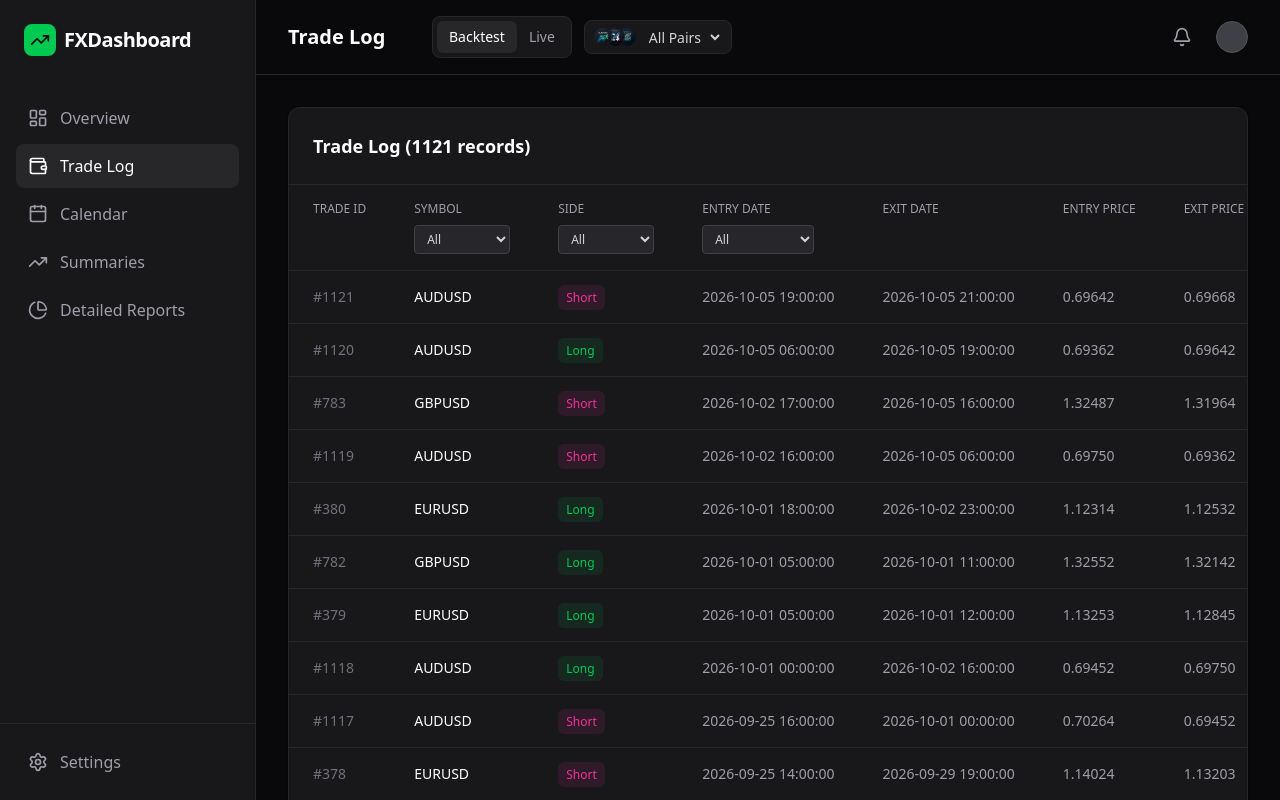
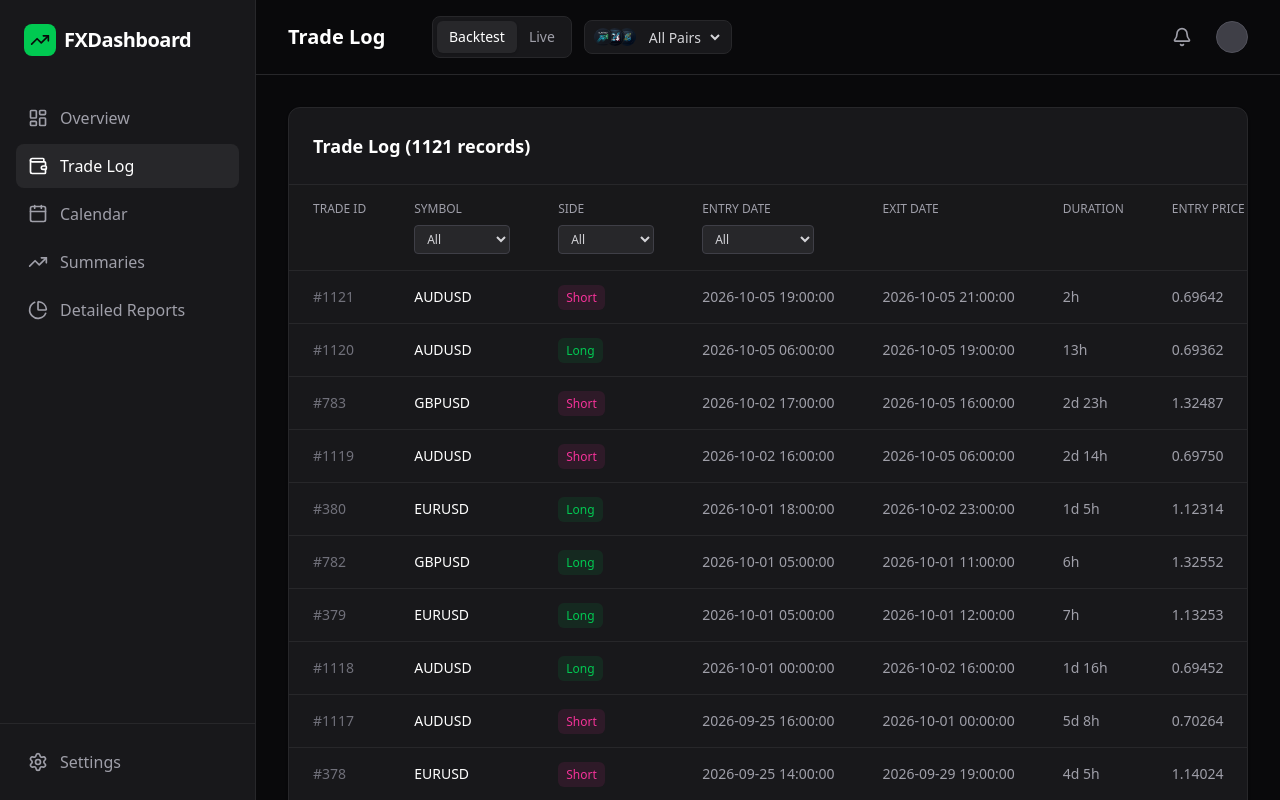
Before and after one commit to PostWorkCulture/FXDashboard, a Next.js app in the folder frontend/: page /trades in a window 1280 px wide. Built offline with nearby package versions, Linux system fonts and the light colour scheme.

Commit message:
Feature: Add nice Duration formatting to Trade log table and slide-out panel

```diff
--- a/frontend/src/app/trades/page.tsx
+++ b/frontend/src/app/trades/page.tsx
@@ -92,6 +92,7 @@ export default function TradesPage() {
                     </div>
                   </th>
                   <th className="px-6 py-4 font-medium align-top">Exit Date</th>
+                  <th className="px-6 py-4 font-medium align-top">Duration</th>
                   <th className="px-6 py-4 font-medium align-top">Entry Price</th>
                   <th className="px-6 py-4 font-medium align-top">Exit Price</th>
                   <th className="px-6 py-4 font-medium text-right align-top">P&L</th>
@@ -115,6 +116,13 @@ export default function TradesPage() {
                     </td>
                     <td className="px-6 py-4 text-zinc-400">{trade.entry_time.split(".")[0]}</td>
                     <td className="px-6 py-4 text-zinc-400">{trade.exit_time.split(".")[0]}</td>
+                    <td className="px-6 py-4 text-zinc-400">
+                      {trade.duration_hours ? (
+                        trade.duration_hours >= 24
+                          ? `${Math.floor(trade.duration_hours/24)}d ${trade.duration_hours%24}h`
+                          : `${trade.duration_hours}h`
+                      ) : '-'}
+                    </td>
                     <td className="px-6 py-4 text-zinc-400 font-mono">{trade.entry_price.toFixed(5)}</td>
                     <td className="px-6 py-4 text-zinc-400 font-mono">{trade.exit_price.toFixed(5)}</td>
                     <td className={`px-6 py-4 text-right font-medium font-mono ${
@@ -206,7 +214,13 @@ export default function TradesPage() {
             <div className="grid grid-cols-2 gap-4 text-sm bg-zinc-950 p-4 rounded-lg border border-zinc-800/50">
               <div>
                 <div className="text-zinc-500 mb-1">Duration</div>
-                <div className="font-medium text-white">{selectedTrade.duration_hours?.toFixed(1) || "-"} hrs</div>
+                <div className="font-medium text-white">
+                  {selectedTrade.duration_hours ? (
+                    selectedTrade.duration_hours >= 24
+                      ? `${Math.floor(selectedTrade.duration_hours/24)}d ${selectedTrade.duration_hours%24}h`
+                      : `${selectedTrade.duration_hours}h`
+                  ) : "-"}
+                </div>
               </div>
               <div>
                 <div className="text-zinc-500 mb-1">R-Multiple</div>
```
